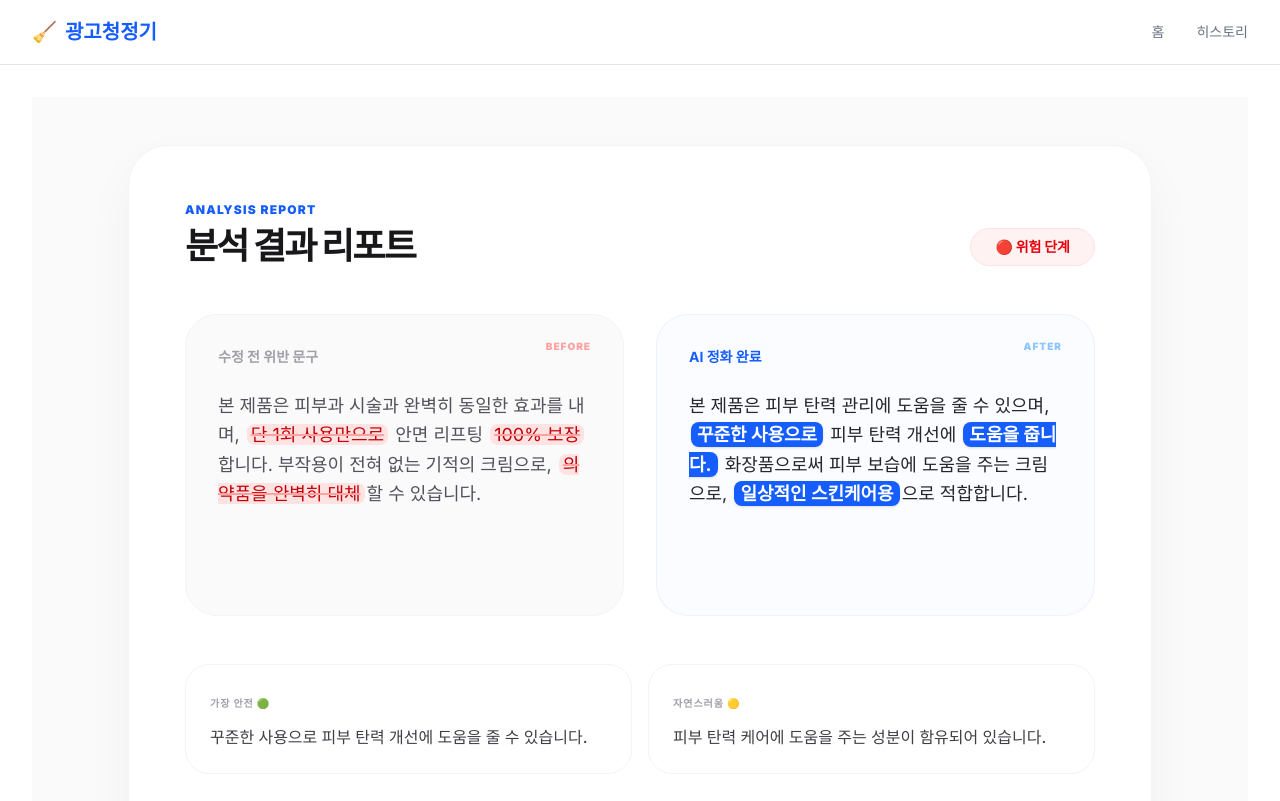
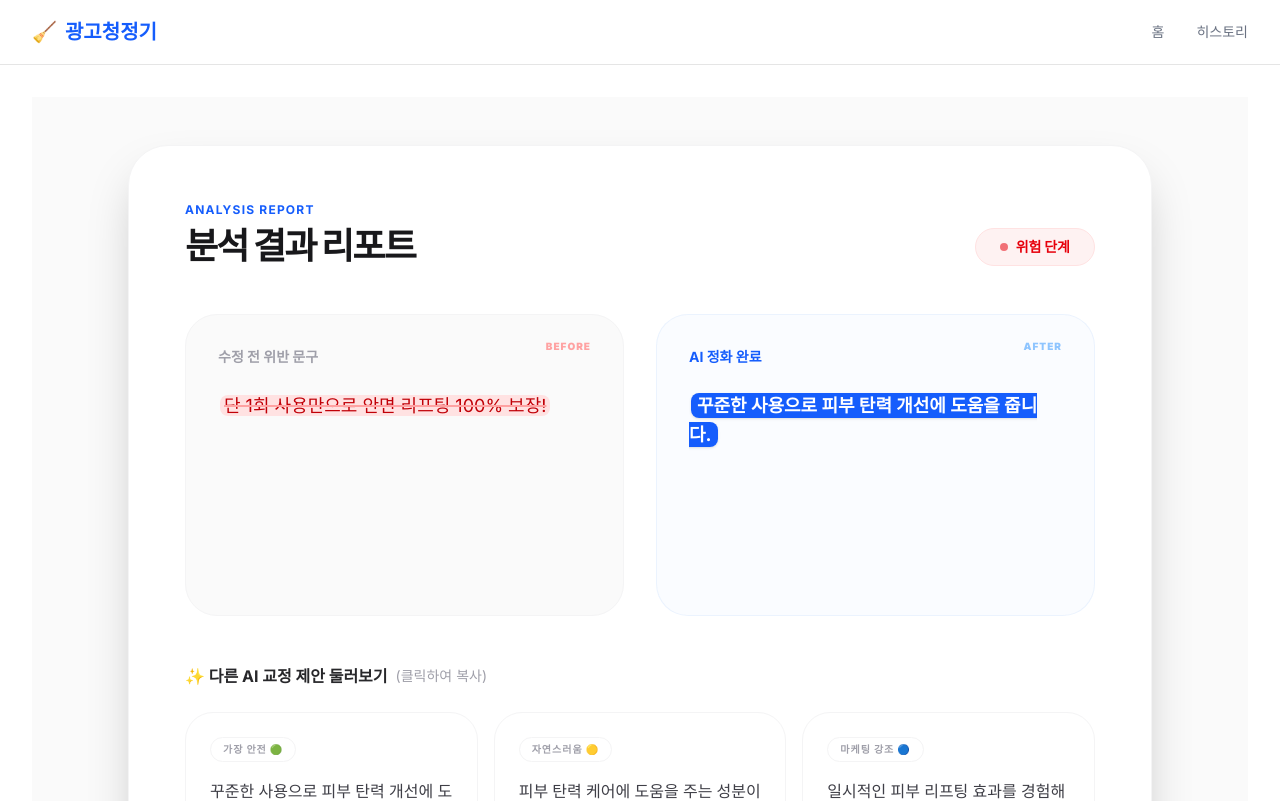
Before and after one commit to sihyunn0102-sys/adguard-frontend, a Next.js app: page /result in a window 1280 px wide. Shown: the top 801 px of the page. Built offline with nearby package versions, Linux system fonts and the light colour scheme.

Commit message:
feat: 데이터 2가지 함수

```diff
--- a/src/app/result/page.tsx
+++ b/src/app/result/page.tsx
@@ -9,43 +9,20 @@ export default function ResultPage() {
 
   useEffect(() => {
     const fetchMockData = async () => {
-      // 2.5초간 AI가 정화하는 연출을 합니다.
+      // 1. AI 분석 연출 (2.5초 대기)
       await new Promise((resolve) => setTimeout(resolve, 2500));
 
-      const fakeData = {
+      // 🚨 시현님이 목요일에 보내줄 가상의 데이터 (이게 통문장일 수도 있고 배열일 수도 있음)
+      const rawDataFromBackend = {
         riskLevel: "High",
-        spellCheck: {
-          original: [
-            {
-              text: "본 제품은 피부과 시술과 완벽히 동일한 효과를 내며, ",
-              isError: false,
-            },
-            { text: "단 1회 사용만으로", isError: true },
-            { text: " 안면 리프팅 ", isError: false },
-            { text: "100% 보장", isError: true },
-            {
-              text: "합니다. 부작용이 전혀 없는 기적의 크림으로, ",
-              isError: false,
-            },
-            { text: "의약품을 완벽히 대체", isError: true },
-            { text: "할 수 있습니다.", isError: false },
-          ],
-          corrected: [
-            {
-              text: "본 제품은 피부 탄력 관리에 도움을 줄 수 있으며, ",
-              isFix: false,
-            },
-            { text: "꾸준한 사용으로", isFix: true },
-            { text: " 피부 탄력 개선에 ", isFix: false },
-            { text: "도움을 줍니다.", isFix: true },
-            {
-              text: " 화장품으로써 피부 보습에 도움을 주는 크림으로, ",
-              isFix: false,
-            },
-            { text: "일상적인 스킨케어용", isFix: true },
-            { text: "으로 적합합니다.", isFix: false },
-          ],
-        },
+        // 상황 A: 시현님이 통문장으로 주는 경우
+        original_sentence: "단 1회 사용만으로 안면 리프팅 100% 보장!",
+        corrected_sentence: "꾸준한 사용으로 피부 탄력 개선에 도움을 줍니다.",
+        // 상황 B: 시현님이 단어별 배열로 주는 경우 (이게 있으면 이걸 우선 사용)
+        /* spellCheck: {
+          original: [{ text: "단 1회", isError: true }, { text: " 사용", isError: false }],
+          corrected: [{ text: "꾸준한", isFix: true }, { text: " 사용", isFix: false }]
+        }, */
         suggestions: [
           {
             id: 1,
@@ -57,17 +34,52 @@ export default function ResultPage() {
             text: "피부 탄력 케어에 도움을 주는 성분이 함유되어 있습니다.",
             tag: "자연스러움 🟡",
           },
+          {
+            id: 3,
+            text: "일시적인 피부 리프팅 효과를 경험해 보세요.",
+            tag: "마케팅 강조 🔵",
+          },
         ],
       };
 
-      setResultData(fakeData);
+      // 🛡️ [유경님의 방어 로직 시작]
+      let processedSpellCheck = { original: [], corrected: [] };
+
+      // 만약 시현님이 이미 '배열(spellCheck)'로 데이터를 잘 줬다면?
+      if (rawDataFromBackend.spellCheck) {
+        processedSpellCheck = rawDataFromBackend.spellCheck;
+      }
+      // 만약 '통문장'으로만 왔다면? -> 유경님이 만든 UI에서 쓸 수 있게 배열로 강제 변환!
+      else {
+        processedSpellCheck = {
+          original: [
+            {
+              text: rawDataFromBackend.original_sentence || "데이터 없음",
+              isError: true,
+            },
+          ],
+          corrected: [
+            {
+              text: rawDataFromBackend.corrected_sentence || "데이터 없음",
+              isFix: true,
+            },
+          ],
+        };
+      }
+
+      // 최종적으로 우리 UI가 좋아하는 형식으로 세팅
+      setResultData({
+        ...rawDataFromBackend,
+        spellCheck: processedSpellCheck,
+      });
+
       setIsLoading(false);
     };
 
     fetchMockData();
   }, []);
 
-  // 1. 로딩 상태일 때 (Gleb 스타일 AI 스피어)
+  // 로딩 화면 (AI 스피어)
   if (isLoading) {
     return (
       <div className="flex flex-col items-center justify-center min-h-screen bg-white font-sans overflow-hidden">
@@ -75,7 +87,6 @@ export default function ResultPage() {
           <div className="absolute w-full h-full bg-gradient-to-tr from-blue-400/20 to-purple-400/20 blur-[100px] animate-pulse"></div>
           <div className="relative w-48 h-48 bg-gradient-to-br from-blue-500 via-indigo-500 to-purple-600 rounded-full blur-[2px] shadow-[0_0_50px_rgba(59,130,246,0.3)] animate-morphing overflow-hidden">
             <div className="absolute inset-0 bg-white/10 backdrop-blur-sm opacity-50"></div>
-            <div className="absolute top-[-20%] left-[-20%] w-full h-full bg-white/20 blur-2xl rounded-full"></div>
           </div>
           <div className="absolute inset-0 flex flex-col items-center justify-center pointer-events-none">
             <span className="text-[10px] font-black tracking-[0.3em] text-blue-700/60 uppercase mb-2">
@@ -88,7 +99,7 @@ export default function ResultPage() {
             </div>
           </div>
         </div>
-        <div className="mt-8 text-center z-10">
+        <div className="mt-8 text-center z-10 px-6">
           <h2 className="text-2xl font-black text-zinc-900 tracking-tight">
             AI 광고 청정기 가동 중
           </h2>
@@ -112,14 +123,13 @@ export default function ResultPage() {
     );
   }
 
-  // 2. 분석 완료 후 결과 화면
   return (
     <div className="min-h-screen bg-zinc-50 flex flex-col items-center py-12 px-6">
-      <main className="w-full max-w-5xl bg-white rounded-[40px] shadow-[0_20px_50px_rgba(0,0,0,0.04)] border border-zinc-100 p-10 md:p-14">
-        {/* 헤더 섹션 */}
+      <main className="w-full max-w-5xl bg-white rounded-[40px] shadow-2xl border border-zinc-100 p-10 md:p-14">
+        {/* 헤더 & 신호등 배지 */}
         <div className="flex justify-between items-end mb-12">
-          <div>
-            <span className="text-blue-600 font-black text-xs tracking-widest uppercase mb-2 block">
+          <div className="text-left">
+            <span className="text-blue-600 font-black text-xs tracking-widest uppercase mb-2 block font-bold">
               Analysis Report
             </span>
             <h1 className="text-4xl font-black text-zinc-900 tracking-tighter">
@@ -127,14 +137,15 @@ export default function ResultPage() {
             </h1>
           </div>
           {resultData.riskLevel === "High" && (
-            <div className="bg-red-50 text-red-600 px-6 py-2 rounded-full font-black text-sm border border-red-100">
-              🔴 위험 단계
+            <div className="bg-red-50 text-red-600 px-6 py-2 rounded-full font-black text-sm border border-red-100 flex items-center gap-2">
+              <span className="w-2 h-2 bg-red-600 rounded-full animate-pulse"></span>
+              위험 단계
             </div>
           )}
         </div>
 
-        {/* Before/After 비교 영역 */}
-        <div className="grid grid-cols-1 md:grid-cols-2 gap-8 mb-12">
+        {/* 비포 애프터 비교 박스 */}
+        <div className="grid grid-cols-1 md:grid-cols-2 gap-8 mb-12 text-left">
           <div className="bg-zinc-50 rounded-[32px] p-8 border border-zinc-100 relative">
             <div className="absolute top-6 right-8 text-[10px] font-black text-red-300 tracking-widest uppercase">
               Before
@@ -142,7 +153,7 @@ export default function ResultPage() {
             <h4 className="text-zinc-400 font-bold text-sm mb-6">
               수정 전 위반 문구
             </h4>
-            <div className="h-48 overflow-y-auto leading-relaxed text-lg text-zinc-600">
+            <div className="h-48 overflow-y-auto leading-relaxed text-lg text-zinc-600 pr-2">
               {resultData.spellCheck.original.map((chunk: any, i: number) => (
                 <span
                   key={i}
@@ -165,7 +176,7 @@ export default function ResultPage() {
             <h4 className="text-blue-600 font-bold text-sm mb-6">
               AI 정화 완료
             </h4>
-            <div className="h-48 overflow-y-auto leading-relaxed text-lg text-zinc-800">
+            <div className="h-48 overflow-y-auto leading-relaxed text-lg text-zinc-800 pr-2">
               {resultData.spellCheck.corrected.map((chunk: any, i: number) => (
                 <span
                   key={i}
@@ -182,22 +193,32 @@ export default function ResultPage() {
           </div>
         </div>
 
-        {/* 추천 제안 영역 */}
-        <div className="grid grid-cols-1 md:grid-cols-2 gap-4 mb-12">
+        {/* 추천안 카드 3개 */}
+        <div className="mb-12 text-left">
+          <h3 className="font-bold text-zinc-800 flex items-center gap-2 mb-6">
+            ✨ 다른 AI 교정 제안 둘러보기{" "}
+            <span className="text-sm font-normal text-zinc-400">
+              (클릭하여 복사)
+            </span>
+          </h3>
+          <div className="grid grid-cols-1 md:grid-cols-3 gap-4">
             {resultData.suggestions.map((item: any) => (
               <div
                 key={item.id}
-              className="p-6 bg-white border border-zinc-100 rounded-[24px] hover:border-blue-200 hover:shadow-lg transition-all cursor-pointer group"
+                className="p-6 bg-white border border-zinc-100 rounded-[28px] hover:border-blue-200 hover:shadow-xl transition-all cursor-pointer group flex flex-col justify-between h-full"
               >
-              <span className="text-[10px] font-black tracking-widest text-zinc-400 group-hover:text-blue-500 transition-colors uppercase">
+                <span className="text-[10px] font-black tracking-widest text-zinc-400 group-hover:text-blue-500 transition-colors uppercase border border-zinc-100 rounded-full px-3 py-1 inline-block w-fit">
                   {item.tag}
                 </span>
-              <p className="mt-3 text-zinc-700 font-medium">{item.text}</p>
+                <p className="mt-4 text-zinc-700 font-medium leading-relaxed">
+                  {item.text}
+                </p>
               </div>
             ))}
           </div>
+        </div>
 
-        {/* 하단 내비게이션 버튼 */}
+        {/* 내비게이션 버튼 */}
         <div className="flex gap-4">
           <Link
             href="/upload"
```
Lines whose indentation alone changed are shown as unchanged.
